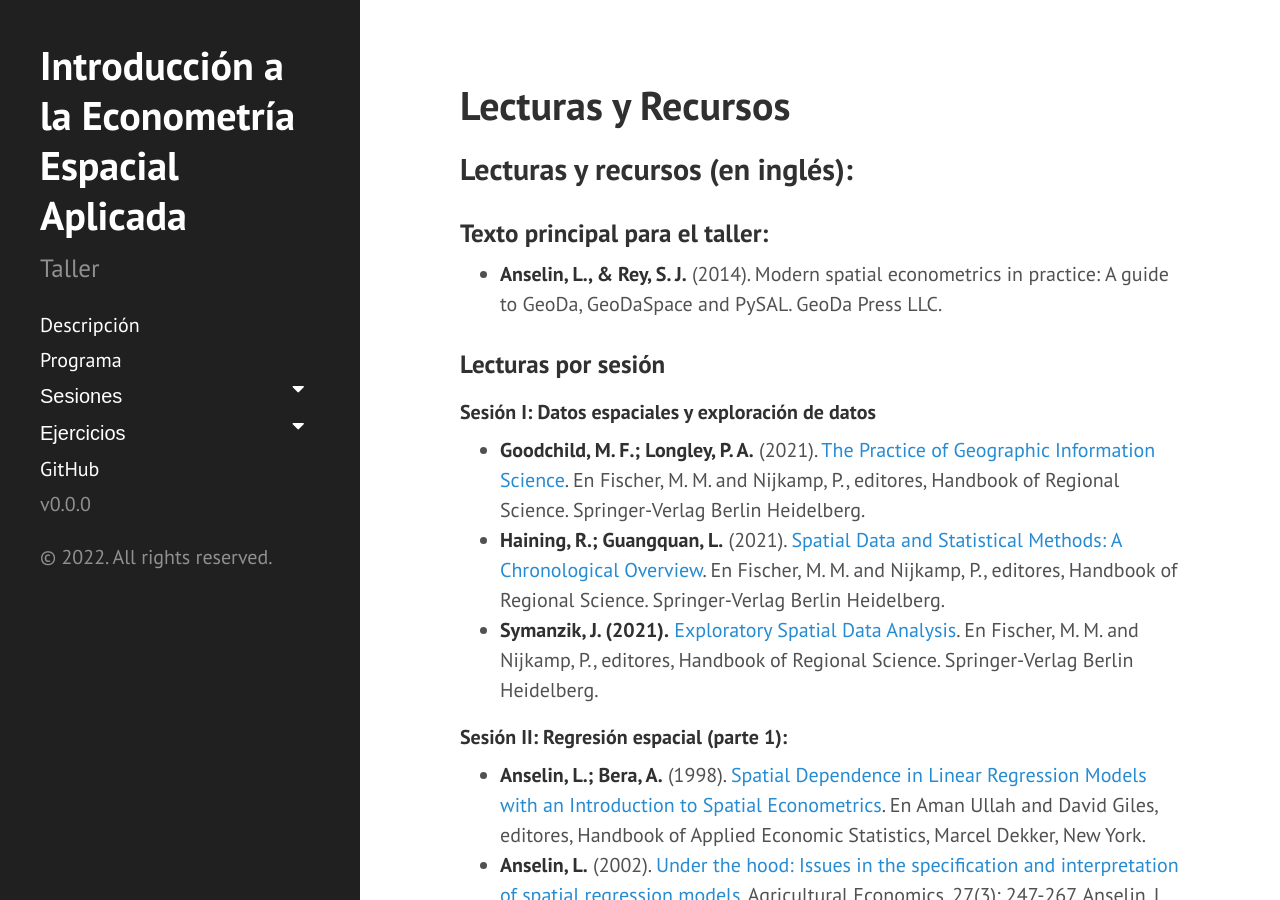
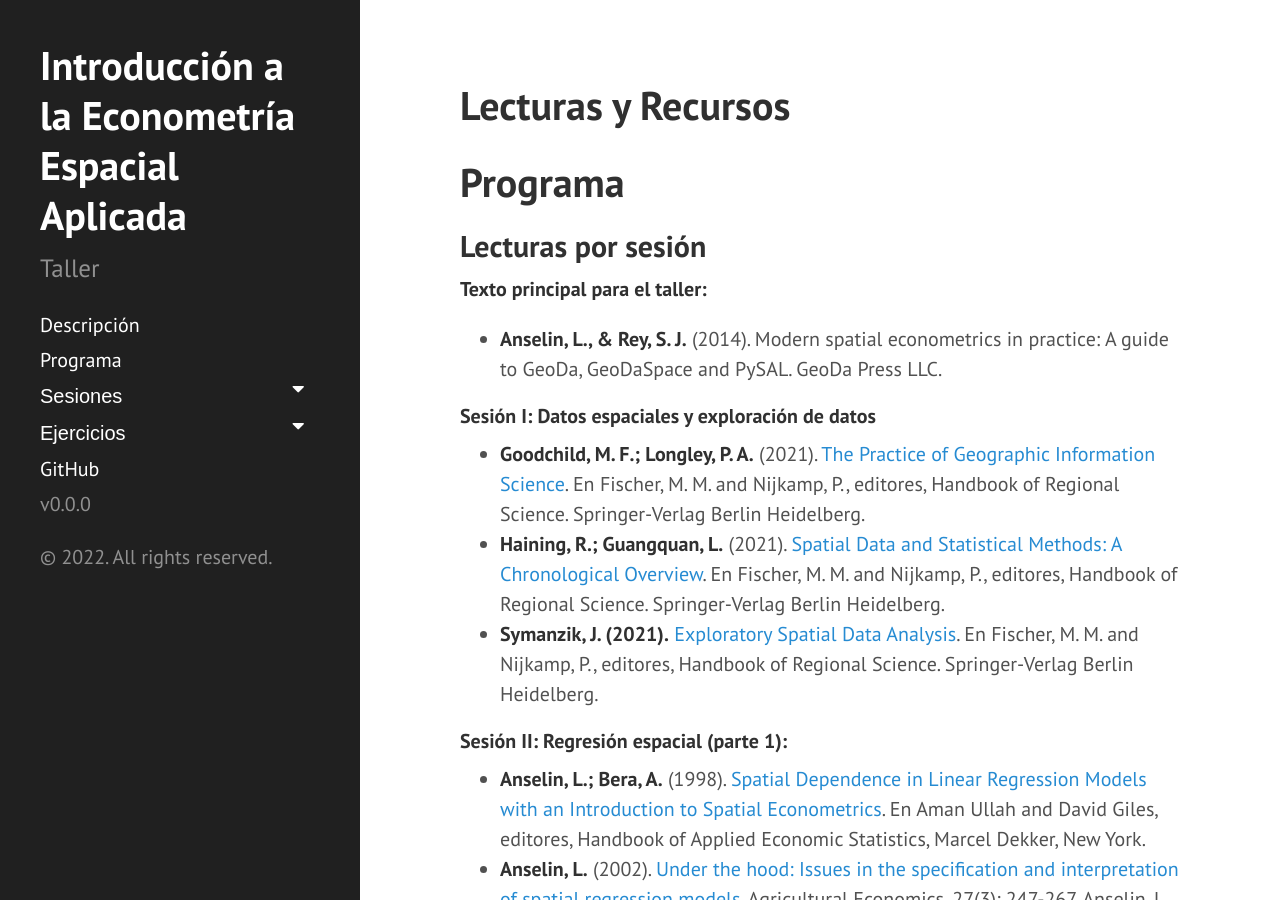
Before and after one commit to ifarah/sp_reg, a Jekyll site: the page built from programa.md, in a window 1280 px wide and 900 px high. Built offline with Jekyll 4.4.1, drawn with Linux system fonts in a browser that asks for light colours.

Commit message:
Update programa.md

```diff
--- a/programa.md
+++ b/programa.md
@@ -2,14 +2,13 @@
 layout: page
 title: Lecturas y Recursos
 ---
+# Programa
 
-## Lecturas y recursos (en inglés):
+## Lecturas por sesión
 
-### Texto principal para el taller:
+**Texto principal para el taller:**
 
 * **Anselin, L., & Rey, S. J.** (2014). Modern spatial econometrics in practice: A guide to GeoDa, GeoDaSpace and PySAL. GeoDa Press LLC.
-
-### Lecturas por sesión
 
 #### Sesión I: Datos espaciales y exploración de datos
 
```
